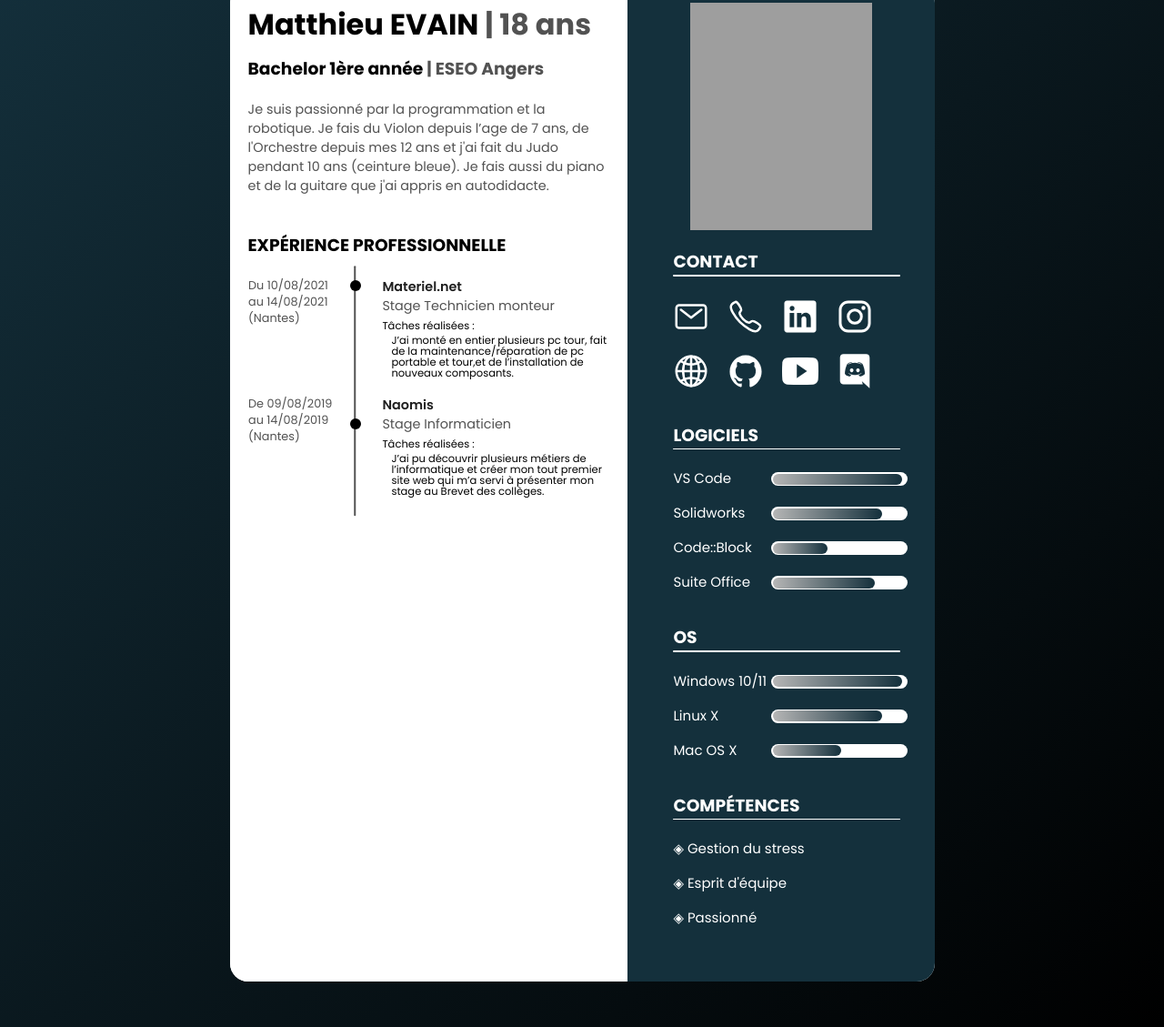
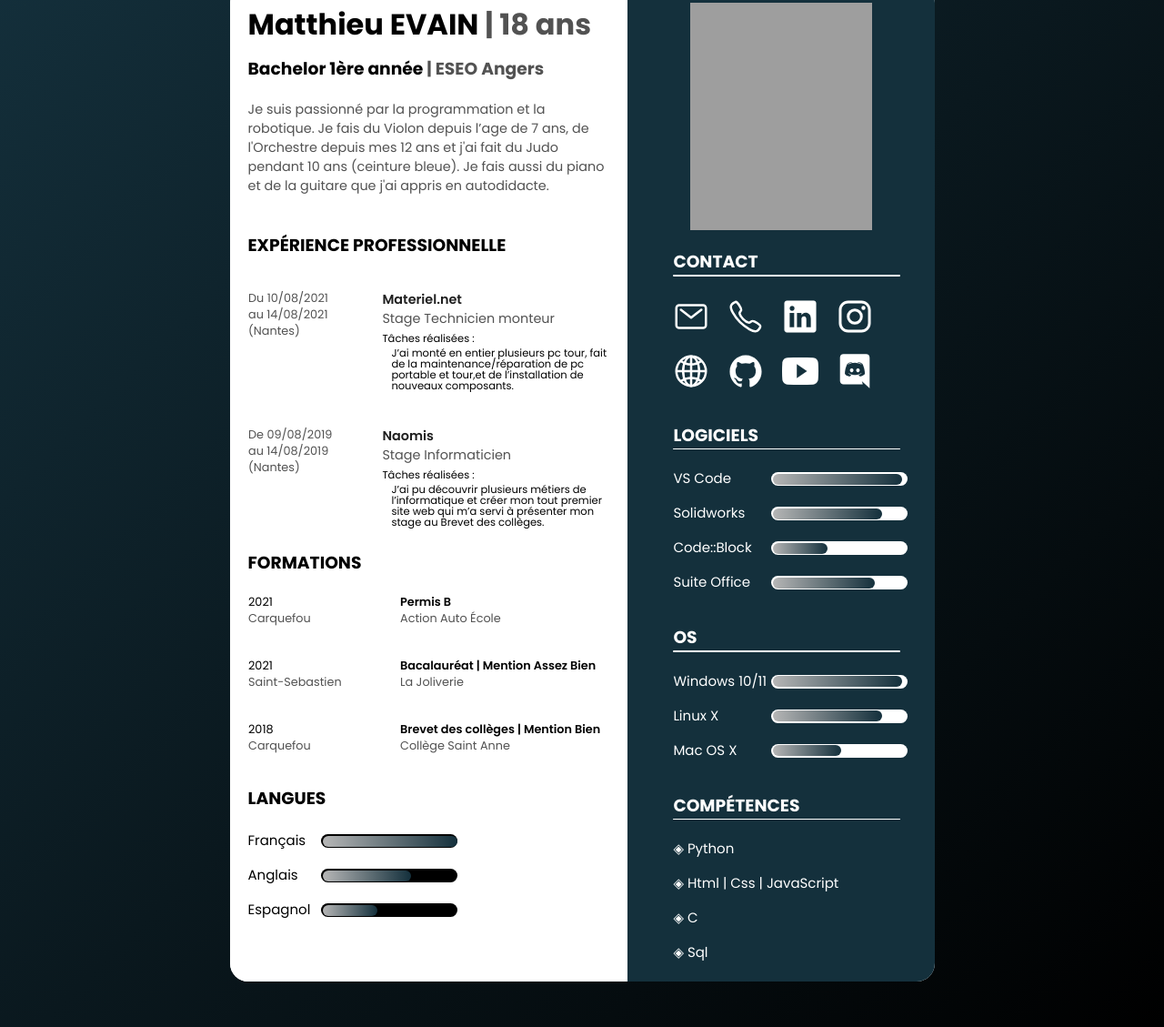
Before and after one commit to matthieuEv/Animated-CV, a plain HTML site: page index.html in a window 1280 px wide. Shown: the part 67-1196 px from the top of the page at 91% size. Drawn offline with nearby package versions, Linux system fonts and the light colour scheme; grey boxes are pictures that could not be loaded.

Commit message:
Fition du CV sans annimation

```diff
--- a/index.html
+++ b/index.html
@@ -21,11 +21,6 @@
                 </div>
                 <div class="experiences left">
                     <h3>EXPÉRIENCE PROFESSIONNELLE</h3>
-                    <div style="transform: translateY(-100px);">
-                        <span class="vertical-line"></span>
-                        <span class="p_1"></span>
-                        <span class="p_2"></span>
-                    </div>
                     <div class="work">
                         <div class="date">Du 10/08/2021<br>au 14/08/2021<br>(Nantes)</div>
                         <div class="experience">
@@ -35,13 +30,34 @@
                     <div class="work">
                         <div class="date">De 09/08/2019<br>au 14/08/2019<br>(Nantes)</div>
                         <div class="experience">
-                            <p><span style="font-weight: 600; color: #1f1f1f;">Naomis</span><br><span style="color:#525252">Stage Informaticien</span><br><span style="font-size: .8em;">Tâches réalisées :</span><br><span class="text">J’ai pu découvrir plusieurs métiers de
-                                l’informatique et créer mon tout premier site web qui m’a servi à présenter mon stage au Brevet des collèges.</span></p>
+                            <p><span style="font-weight: 600; color: #1f1f1f;">Naomis</span><br><span style="color:#525252">Stage Informaticien</span><br><span style="font-size: .8em;">Tâches réalisées :</span><br><span class="text">J’ai pu découvrir plusieurs métiers de l’informatique et créer mon tout premier site web qui m’a servi à présenter mon stage au Brevet des collèges.</span></p>
                         </div>
                     </div>
                 </div>
-                <div class="formations left"></div>
-                <div class="langues left"></div>
+                <div class="formations left">
+                    <h3>FORMATIONS</h3>
+                    <div class="diplome">
+                        <div class="date">2021<br><span style="color: #525252;">Carquefou</span></div>
+                        <div class="content">Permis B<br><span style="font-weight: 400; color: #525252;">Action Auto École</span></div>
+                    </div>
+                    <div class="diplome">
+                        <div class="date">2021<br><span style="color: #525252;">Saint-Sebastien</span></div>
+                        <div class="content">Bacalauréat | Mention Assez Bien<br><span style="font-weight: 400; color: #525252;">La Joliverie</span></div>
+                    </div>
+                    <div class="diplome">
+                        <div class="date">2018<br><span style="color: #525252;">Carquefou</span></div>
+                        <div class="content">Brevet des collèges | Mention Bien<br><span style="font-weight: 400; color: #525252;">Collège Saint Anne</span></div>
+                    </div>
+
+                </div>
+                <div class="langues left">
+                    <h3>LANGUES</h3>
+                    <ul>
+                        <li class="text">Français<span class="bar" style="background: #000;"><span class="percent" style="--prog: 100%"></span></span></li>
+                        <li class="text">Anglais<span class="bar" style="background: #000;"><span class="percent" style="--prog: 65%"></span></span></li>
+                        <li class="text">Espagnol<span class="bar" style="background: #000;"><span class="percent" style="--prog: 40%"></span></span></li>
+                    </ul>
+                </div>
             </div>
 
 
@@ -104,9 +120,10 @@
                     <h3>COMPÉTENCES</h3>
                     <span class="line"></span>
                     <ul>
-                        <li class="text">◈ Gestion du stress</li>
-                        <li class="text">◈ Esprit d'équipe</li>
-                        <li class="text">◈ Passionné</li>
+                        <li class="text">◈ Python</li>
+                        <li class="text">◈ Html | Css | JavaScript</li>
+                        <li class="text">◈ C</li>
+                        <li class="text">◈ Sql</li>
                     </ul>
                 </div>
             </div>
--- a/styles.css
+++ b/styles.css
@@ -158,7 +158,7 @@ li.grid{
 
 .work{
     display: block;
-    margin-top: -100px;
+    /* margin-top: -100px; */
     margin-left: auto;
     margin-right: auto;
     margin-bottom: 20px;
@@ -198,42 +198,45 @@ li.grid{
     line-height: 12px;
 }
 
-.vertical-line{
+.formations{
     position: relative;
     display: block;
-    background: #525252;
-    width: 275px;
-    height: 1.5px;
-    margin-left: 50px;
-    margin-bottom: 20px;
-    border-radius: 1.5px;
-    transform: rotate(90deg)
-               translateX(225px)
-               translateY(50px);
+    margin-top: 0px;
 }
 
-.p_1{
-    position: relative;
+.diplome{
     display: block;
-    background: #000;
-    width: 12px;
-    height: 12px;
-    border-radius: 12px;
-    margin-left: 50px;
+    margin-left: auto;
+    margin-right: auto;
     margin-bottom: 20px;
-    transform: translateX(82px)
-               translateY(82px);
+    height: 50px;
 }
 
-.p_2{
-    position: relative;
-    display: block;
-    background: #000;
-    width: 12px;
-    height: 12px;
-    border-radius: 12px;
-    margin-left: 50px;
-    margin-bottom: 20px;
-    transform: translateX(82px)
-               translateY(202px);
+.formations .date{
+    height: 50px;
+    width: 120px;
+    margin: 0;
+    margin-left: 20px;
+    color: #000;
 }
+
+.formations .content{
+    float: right;
+    height: 50px;
+    width: 250px;
+    margin: 0;
+    margin-left: 20px;
+    color: #000;
+    contain: content;
+    font-size: .8em;
+    font-weight: 600;
+}
+
+.left .text{
+    color: #000;
+    width: 260px;
+}
+
+.left ul{
+    margin-left: 20px;
+}
```
